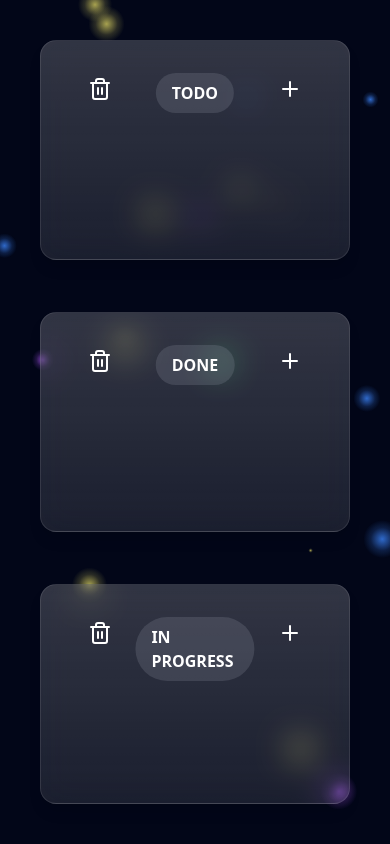
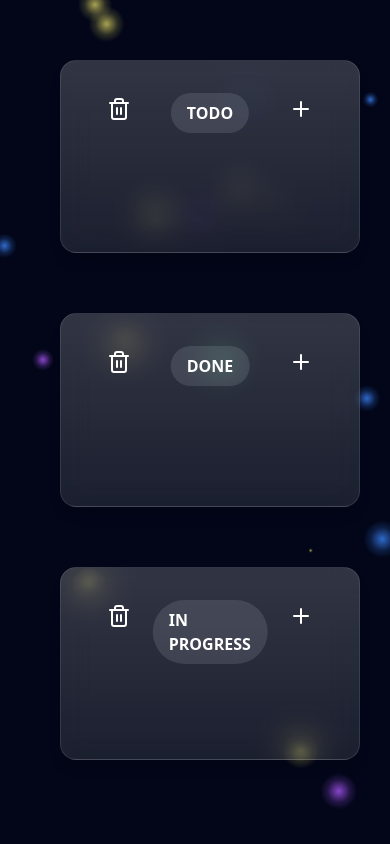
Before and after one commit to AliAlmasiZ/Kanban, a React (Vite) app: page / in a window 390 px wide. Built offline with nearby package versions, Linux system fonts and the light colour scheme.

Commit message:
fix: fix columns for mobile

```diff
--- a/src/components/Column.tsx
+++ b/src/components/Column.tsx
@@ -17,7 +17,7 @@ export default function Column({
   onDeleteColumn,
 }: ColumnProps) {
   return (
-    <div className="relative flex flex-col min-w-75 h-full p-6 bg-white/10 shadow-lg rounded-2xl border border-white/10  transition-all duration-300 backdrop-blur-lg text-white bg-linear-to-b from-white/10 to-transparent items-center overflow-hidden">
+    <div className="relative flex flex-col min-w-75 j m-5 p-6 bg-white/10 shadow-lg rounded-2xl border border-white/10  transition-all duration-300 backdrop-blur-lg text-white bg-linear-to-b from-white/10 to-transparent items-center overflow-hidden">
       <header className="relative flex flex-row w-11/12 p-2 transparent">
         <button
           onClick={onDeleteColumn}
--- a/src/pages/Home.tsx
+++ b/src/pages/Home.tsx
@@ -9,7 +9,7 @@ export default function Home() {
   return (
     <>
       <BackgroundCanvas />
-      <div className="container mx-auto p-10 h-screen grid grid-cols-1 grid-rows-3 lg:grid-cols-3 lg:grid-rows-1 gap-13 items-stretch">
+      <div className="container mx-auto p-10 pb-16  gap-5 h-screen grid grid-cols-1 lg:grid-cols-3 items-stretch">
         <Column title='TODO'>
          {/* <TaskCard task={id: "123" } />  */} s
          </Column>
```
